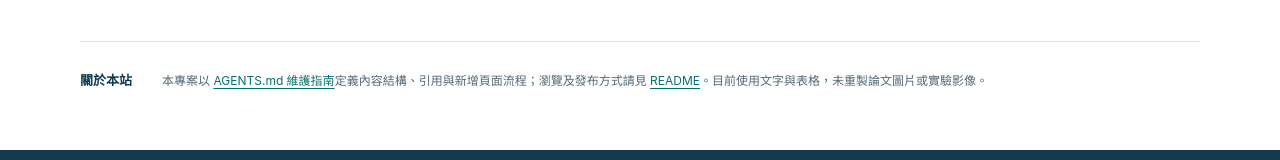
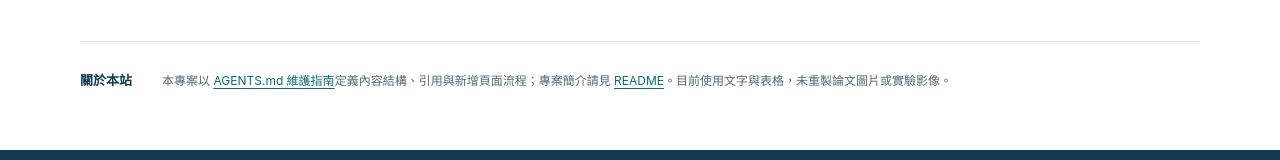
Before and after one commit to P1nYuc/microglia-morphology-atlas, a plain HTML site: page index.html in a window 1280 px wide. Shown: the part 1837-1997 px from the top of the page. Drawn offline with Linux system fonts and the light colour scheme.

Commit message:
Simplify README to a concise project introduction

```diff
--- a/index.html
+++ b/index.html
@@ -104,7 +104,7 @@
         <li><span class="guide-number">03</span><h3>回到原始文獻</h3><p>沿著內文引用查核來源與適用範圍。</p></li>
         <li><span class="guide-number">04</span><h3>依規則繼續累積</h3><p>每篇沿用固定結構，讓內容持續擴充。</p></li>
       </ol>
-      <div class="editorial-note"><strong>關於本站</strong><p>本專案以 <a href="AGENTS.md">AGENTS.md 維護指南</a>定義內容結構、引用與新增頁面流程；瀏覽及發布方式請見 <a href="README.md">README</a>。目前使用文字與表格，未重製論文圖片或實驗影像。</p></div>
+      <div class="editorial-note"><strong>關於本站</strong><p>本專案以 <a href="AGENTS.md">AGENTS.md 維護指南</a>定義內容結構、引用與新增頁面流程；專案簡介請見 <a href="README.md">README</a>。目前使用文字與表格，未重製論文圖片或實驗影像。</p></div>
     </section>
   </main>
 
```
Also changed, not shown: 2 other files.
